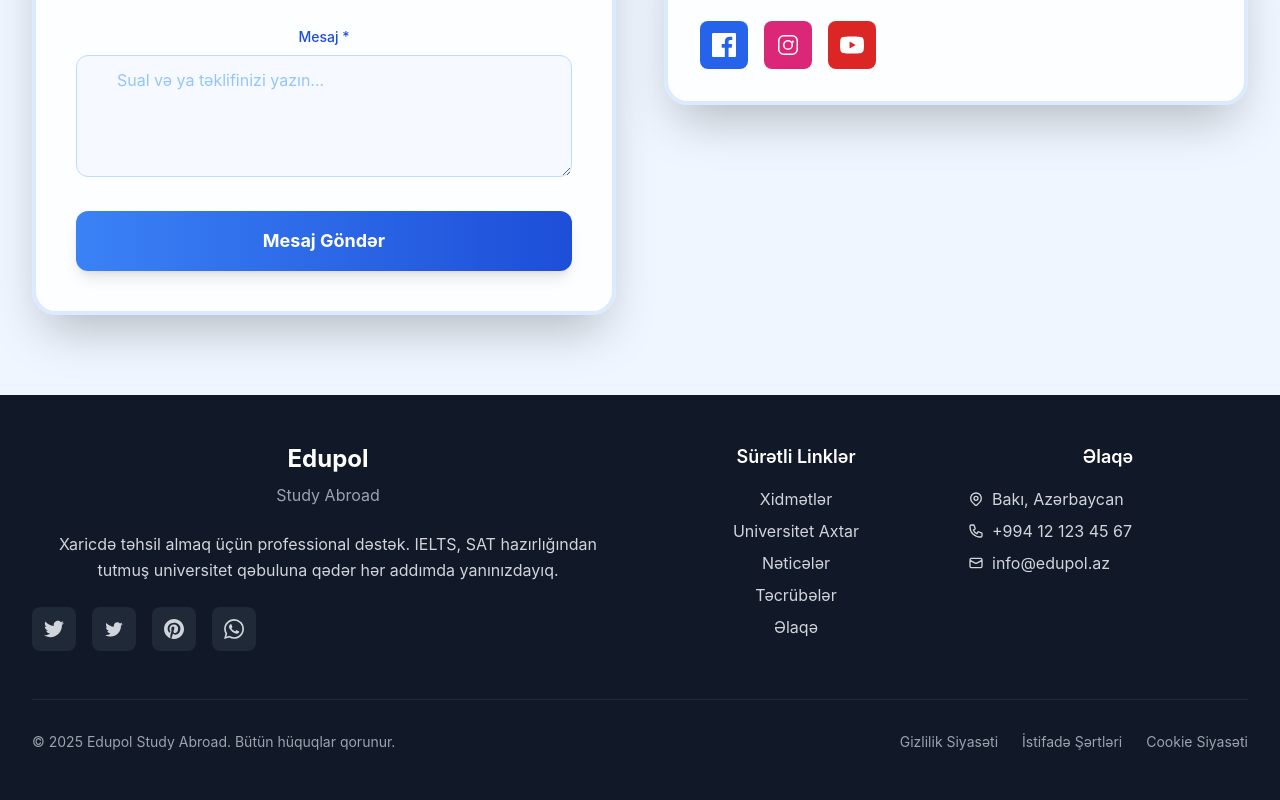
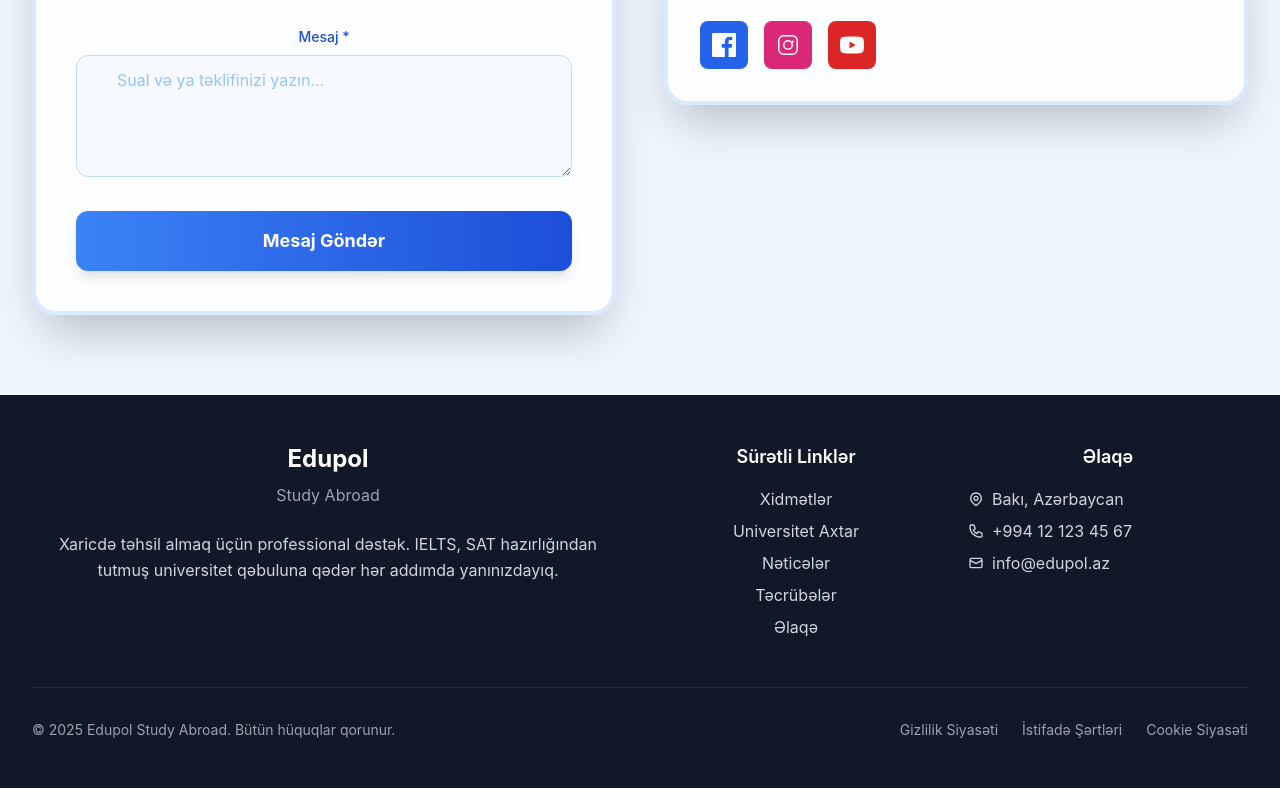
Before and after one commit to Faridmammad/edupol-study-abroad, a React (Create React App) app: page / in a window 1280 px wide. Shown: the part 8084-8884 px from the top of the page. Built offline with nearby package versions, Linux system fonts and the light colour scheme.

Commit message:
Minor information updates

```diff
--- a/public/index.html
+++ b/public/index.html
@@ -15,16 +15,8 @@
       user's mobile device or desktop. See https://developers.google.com/web/fundamentals/web-app-manifest/
     -->
     <link rel="manifest" href="%PUBLIC_URL%/manifest.json" />
-    <!--
-      Notice the use of %PUBLIC_URL% in the tags above.
-      It will be replaced with the URL of the `public` folder during the build.
-      Only files inside the `public` folder can be referenced from the HTML.
 
-      Unlike "/favicon.ico" or "favicon.ico", "%PUBLIC_URL%/favicon.ico" will
-      work correctly both with client-side routing and a non-root public URL.
-      Learn how to configure a non-root public URL by running `npm run build`.
-    -->
-    <title>React App</title>
+    <title>Edupol Study Abroad</title>
   </head>
   <body>
     <noscript>You need to enable JavaScript to run this app.</noscript>
--- a/src/components/Footer.tsx
+++ b/src/components/Footer.tsx
@@ -15,28 +15,7 @@
               Xaricdə təhsil almaq üçün professional dəstək. IELTS, SAT hazırlığından tutmuş
               universitet qəbuluna qədər hər addımda yanınızdayıq.
             </p>
-            <div className="flex space-x-4">
-              <a href="#" className="bg-gray-800 text-gray-300 p-3 rounded-lg hover:bg-gray-700 transition-colors">
-                <svg className="w-5 h-5" fill="currentColor" viewBox="0 0 24 24">
-                  <path d="M24 4.557c-.883.392-1.832.656-2.828.775 1.017-.609 1.798-1.574 2.165-2.724-.951.564-2.005.974-3.127 1.195-.897-.957-2.178-1.555-3.594-1.555-3.179 0-5.515 2.966-4.797 6.045-4.091-.205-7.719-2.165-10.148-5.144-1.29 2.213-.669 5.108 1.523 6.574-.806-.026-1.566-.247-2.229-.616-.054 2.281 1.581 4.415 3.949 4.89-.693.188-1.452.232-2.224.084.626 1.956 2.444 3.379 4.6 3.419-2.07 1.623-4.678 2.348-7.29 2.04 2.179 1.397 4.768 2.212 7.548 2.212 9.142 0 14.307-7.721 13.995-14.646.962-.695 1.797-1.562 2.457-2.549z"/>
-                </svg>
-              </a>
-              <a href="#" className="bg-gray-800 text-gray-300 p-3 rounded-lg hover:bg-gray-700 transition-colors">
-                <svg className="w-5 h-5" fill="currentColor" viewBox="0 0 24 24">
-                  <path d="M22.46 6c-.77.35-1.6.58-2.46.69.88-.53 1.56-1.37 1.88-2.38-.83.5-1.75.85-2.72 1.05C18.37 4.5 17.26 4 16 4c-2.35 0-4.27 1.92-4.27 4.29 0 .34.04.67.11.98C8.28 9.09 5.11 7.38 3 4.79c-.37.63-.58 1.37-.58 2.15 0 1.49.75 2.81 1.91 3.56-.71 0-1.37-.2-1.95-.5v.03c0 2.08 1.48 3.82 3.44 4.21a4.22 4.22 0 0 1-1.93.07 4.28 4.28 0 0 0 4 2.98 8.521 8.521 0 0 1-5.33 1.84c-.34 0-.68-.02-1.02-.06C3.44 20.29 5.7 21 8.12 21 16 21 20.33 14.46 20.33 8.79c0-.19 0-.37-.01-.56.84-.6 1.56-1.36 2.14-2.23z"/>
-                </svg>
-              </a>
-              <a href="#" className="bg-gray-800 text-gray-300 p-3 rounded-lg hover:bg-gray-700 transition-colors">
-                <svg className="w-5 h-5" fill="currentColor" viewBox="0 0 24 24">
-                  <path d="M12.017 0C5.396 0 .029 5.367.029 11.987c0 5.079 3.158 9.417 7.618 11.174-.105-.949-.199-2.403.041-3.439.219-.937 1.406-5.957 1.406-5.957s-.359-.72-.359-1.781c0-1.663.967-2.911 2.168-2.911 1.024 0 1.518.769 1.518 1.688 0 1.029-.653 2.567-.992 3.992-.285 1.193.6 2.165 1.775 2.165 2.128 0 3.768-2.245 3.768-5.487 0-2.861-2.063-4.869-5.008-4.869-3.41 0-5.409 2.562-5.409 5.199 0 1.033.394 2.143.889 2.741.099.12.112.225.085.345-.09.375-.293 1.199-.334 1.363-.053.225-.172.271-.402.165-1.495-.69-2.433-2.878-2.433-4.646 0-3.776 2.748-7.252 7.92-7.252 4.158 0 7.392 2.967 7.392 6.923 0 4.135-2.607 7.462-6.233 7.462-1.214 0-2.357-.629-2.746-1.378l-.748 2.853c-.271 1.043-1.002 2.35-1.492 3.146C9.57 23.812 10.763 24.009 12.017 24.009c6.624 0 11.99-5.367 11.99-11.988C24.007 5.367 18.641.001 12.017.001z"/>
-                </svg>
-              </a>
-              <a href="#" className="bg-gray-800 text-gray-300 p-3 rounded-lg hover:bg-gray-700 transition-colors">
-                <svg className="w-5 h-5" fill="currentColor" viewBox="0 0 24 24">
-                  <path d="M17.472 14.382c-.297-.149-1.758-.867-2.03-.967-.273-.099-.471-.148-.67.15-.197.297-.767.966-.94 1.164-.173.199-.347.223-.644.075-.297-.15-1.255-.463-2.39-1.475-.883-.788-1.48-1.761-1.653-2.059-.173-.297-.018-.458.13-.606.134-.133.298-.347.446-.52.149-.174.198-.298.298-.497.099-.198.05-.371-.025-.52-.075-.149-.669-1.612-.916-2.207-.242-.579-.487-.5-.669-.51-.173-.008-.371-.01-.57-.01-.198 0-.52.074-.792.372-.272.297-1.04 1.016-1.04 2.479 0 1.462 1.065 2.875 1.213 3.074.149.198 2.096 3.2 5.077 4.487.709.306 1.262.489 1.694.625.712.227 1.36.195 1.871.118.571-.085 1.758-.719 2.006-1.413.248-.694.248-1.289.173-1.413-.074-.124-.272-.198-.57-.347m-5.421 7.403h-.004a9.87 9.87 0 01-5.031-1.378l-.361-.214-3.741.982.998-3.648-.235-.374a9.86 9.86 0 01-1.51-5.26c.001-5.45 4.436-9.884 9.888-9.884 2.64 0 5.122 1.03 6.988 2.898a9.825 9.825 0 012.893 6.994c-.003 5.45-4.437 9.884-9.885 9.884m8.413-18.297A11.815 11.815 0 0012.05 0C5.495 0 .16 5.335.157 11.892c0 2.096.547 4.142 1.588 5.945L.057 24l6.305-1.654a11.882 11.882 0 005.683 1.448h.005c6.554 0 11.89-5.335 11.893-11.893A11.821 11.821 0 0020.885 3.488"/>
-                </svg>
-              </a>
-            </div>
+
           </div>
 
           {/* Quick Links */}
--- a/src/index.tsx
+++ b/src/index.tsx
@@ -2,7 +2,6 @@
 import ReactDOM from 'react-dom/client';
 import './index.css';
 import App from './App';
-import reportWebVitals from './reportWebVitals';
 import { ConsultationProvider } from './contexts/ConsultationContext';
 
 const root = ReactDOM.createRoot(
@@ -15,8 +14,3 @@
     </ConsultationProvider>
   </React.StrictMode>
 );
-
-// If you want to start measuring performance in your app, pass a function
-// to log results (for example: reportWebVitals(console.log))
-// or send to an analytics endpoint. Learn more: https://bit.ly/CRA-vitals
-reportWebVitals();
```
